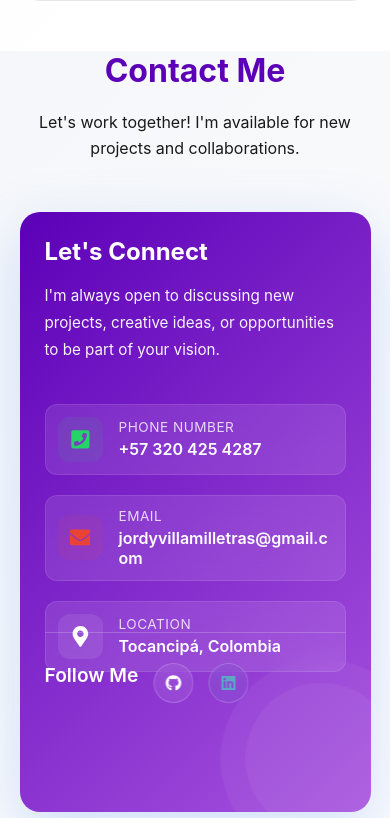
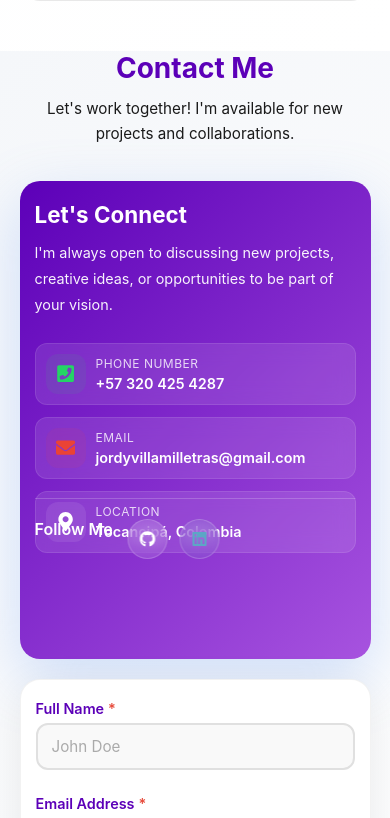
Before and after one commit to JordyVillamil/JordyVillamil.github.io, a React (Vite) app: page / in a window 390 px wide. Shown: the part 8926-9744 px from the top of the page. Built offline with nearby package versions, Linux system fonts and the light colour scheme.

Commit message:
se mejora la responsibidad para moviles

```diff
--- a/src/styles/ContactSection.css
+++ b/src/styles/ContactSection.css
@@ -52,6 +52,7 @@
   color: #ffffff;
   box-shadow: 0 20px 60px rgba(106, 154, 241, 0.3);
   height: fit-content; /* Ajustar altura al contenido */
+  overflow: hidden; /* Evitar desbordamiento de decoraciones */
 }
 
 .info-header h3 {
@@ -61,6 +62,8 @@
   color: #ffffff;
   text-align: left;
   font-weight: 700;
+  position: relative;
+  z-index: 2;
 }
 
 .info-header p {
@@ -70,6 +73,8 @@
   margin-top: 0;
   color: #ffffff;
   font-size: 1rem;
+  position: relative;
+  z-index: 2;
 }
 
 /* Contact Info List */
@@ -79,6 +84,8 @@
   gap: 20px;
   margin-bottom: 40px;
   margin-top: 0;
+  position: relative;
+  z-index: 2; /* Asegurar que esté sobre las decoraciones */
 }
 
 .info-item {
@@ -148,8 +155,8 @@
   margin-top: 40px;
   padding-top: 30px;
   border-top: 1px solid rgba(255, 255, 255, 0.2);
-  position: relative; /* Asegurar posicionamiento */
-  z-index: 1;
+  position: relative;
+  z-index: 2; /* Asegurar que esté sobre las decoraciones */
 }
 
 .social-links h4 {
@@ -193,6 +200,7 @@
   width: 200px;
   height: 200px;
   pointer-events: none;
+  z-index: 0; /* Detrás del contenido */
 }
 
 .decoration-circle {
@@ -407,6 +415,10 @@
     padding: 80px 5% 60px 5%;
   }
 
+  .contact-grid {
+    gap: 30px; /* Reducir gap entre paneles */
+  }
+
   .form-row {
     grid-template-columns: 1fr;
     gap: 25px;
@@ -426,6 +438,12 @@
 
   .contact-info-panel {
     padding: 30px 20px;
+    margin-bottom: 0; /* Asegurar sin margen extra */
+  }
+
+  /* Ocultar decoraciones en móviles para evitar problemas */
+  .info-decoration {
+    display: none;
   }
 }
 
@@ -436,23 +454,36 @@
 
   .contact-section-container .section-title {
     font-size: 2rem;
+    margin-bottom: 15px;
   }
 
   .contact-section-container .section-subtitle {
     font-size: 1rem;
-    margin-bottom: 50px;
+    margin-bottom: 40px;
+  }
+
+  .contact-grid {
+    gap: 25px; /* Reducir aún más el gap */
   }
 
   .contact-info-panel {
-    padding: 25px;
+    padding: 25px 20px;
+    margin-bottom: 0;
   }
 
   .info-header h3 {
     font-size: 1.5rem;
+    margin-bottom: 12px;
   }
 
   .info-header p {
     font-size: 0.95rem;
+    margin-bottom: 30px;
+  }
+
+  .contact-info-list {
+    gap: 15px;
+    margin-bottom: 30px;
   }
 
   .submit-button {
@@ -462,10 +493,12 @@
 
   .contact-form-panel {
     padding: 25px 20px;
+    margin-top: 0;
   }
 
   .info-item {
     padding: 12px;
+    gap: 12px;
   }
 
   .info-icon-wrapper {
@@ -478,9 +511,150 @@
     font-size: 1.3rem;
   }
 
+  .info-label {
+    font-size: 0.8rem;
+  }
+
+  .info-value {
+    font-size: 0.95rem;
+  }
+
+  .social-links {
+    margin-top: 30px;
+    padding-top: 25px;
+  }
+
+  .social-links h4 {
+    font-size: 1.1rem;
+    margin-bottom: 15px;
+  }
+
   .social-link {
     width: 45px;
     height: 45px;
     font-size: 1.3rem;
   }
+
+  /* Asegurar que no hay decoraciones */
+  .info-decoration {
+    display: none;
+  }
+
+  /* Asegurar espaciado correcto del formulario */
+  .contact-form {
+    gap: 20px;
+  }
+
+  .form-group {
+    gap: 6px;
+  }
 }
+
+/* ========================================
+   MOBILE EXTRA SMALL (360px - 400px)
+   ======================================== */
+
+@media (max-width: 400px) {
+  .contact-section-container {
+    padding: 50px 4% 40px 4%;
+  }
+
+  .contact-section-container .section-title {
+    font-size: 1.75rem;
+    margin-bottom: 12px;
+  }
+
+  .contact-section-container .section-subtitle {
+    font-size: 0.95rem;
+    margin-bottom: 35px;
+  }
+
+  .contact-grid {
+    gap: 20px;
+  }
+
+  .contact-info-panel {
+    padding: 20px 15px;
+  }
+
+  .contact-form-panel {
+    padding: 20px 15px;
+  }
+
+  .info-header h3 {
+    font-size: 1.4rem;
+  }
+
+  .info-header p {
+    font-size: 0.9rem;
+    margin-bottom: 25px;
+  }
+
+  .contact-info-list {
+    gap: 12px;
+    margin-bottom: 25px;
+  }
+
+  .info-item {
+    padding: 10px;
+    gap: 10px;
+  }
+
+  .info-icon-wrapper {
+    min-width: 40px;
+    width: 40px;
+    height: 40px;
+  }
+
+  .info-icon {
+    font-size: 1.2rem;
+  }
+
+  .info-label {
+    font-size: 0.75rem;
+  }
+
+  .info-value {
+    font-size: 0.9rem;
+  }
+
+  .social-links {
+    margin-top: 25px;
+    padding-top: 20px;
+  }
+
+  .social-links h4 {
+    font-size: 1rem;
+    margin-bottom: 12px;
+  }
+
+  .social-icons {
+    gap: 12px;
+  }
+
+  .social-link {
+    width: 42px;
+    height: 42px;
+    font-size: 1.2rem;
+  }
+
+  .contact-form {
+    gap: 18px;
+  }
+
+  .form-group label {
+    font-size: 0.9rem;
+  }
+
+  .contact-form input[type="text"],
+  .contact-form input[type="email"],
+  .contact-form textarea {
+    padding: 12px 14px;
+    font-size: 0.95rem;
+  }
+
+  .submit-button {
+    font-size: 0.95rem;
+    padding: 13px 20px;
+  }
+}
```
